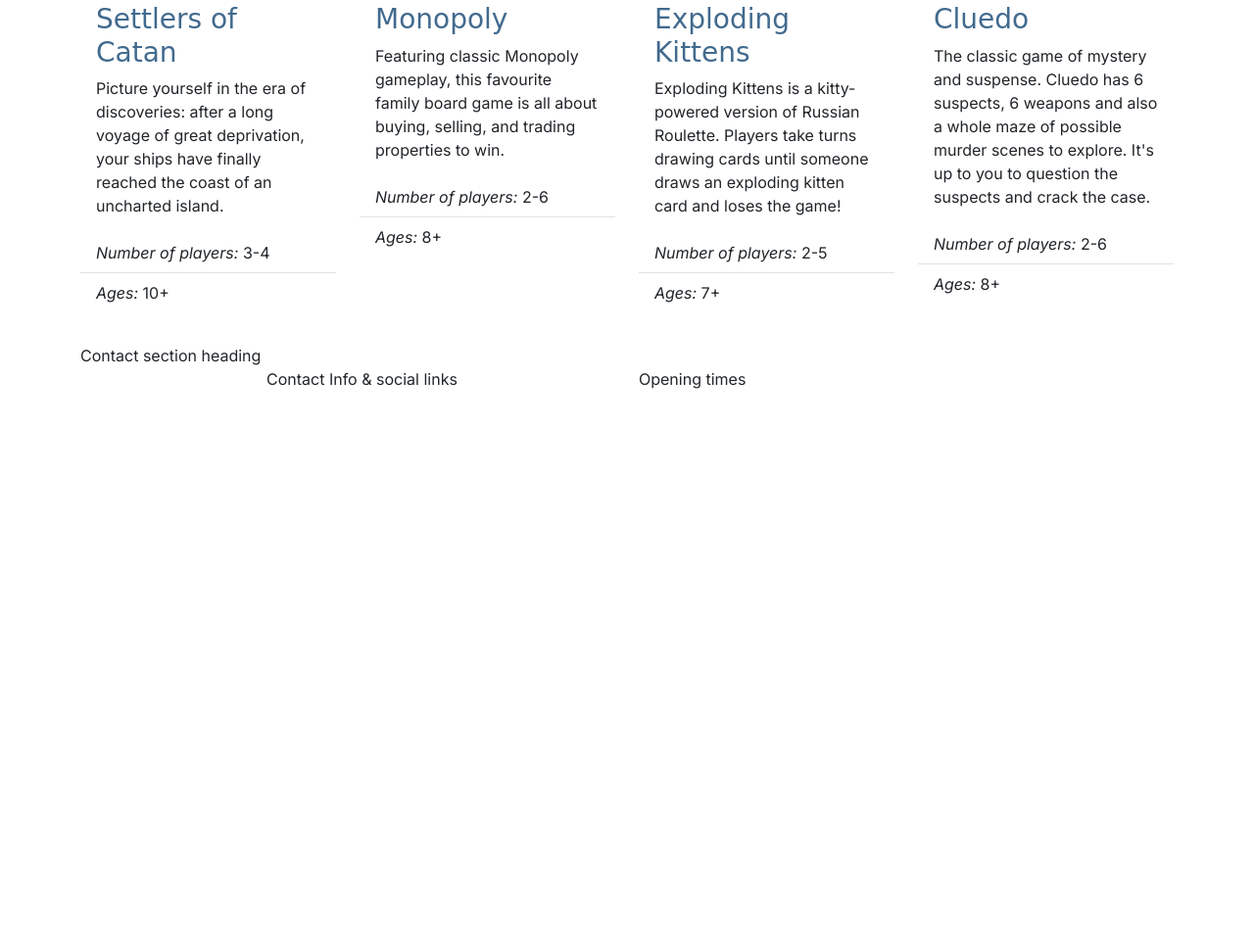
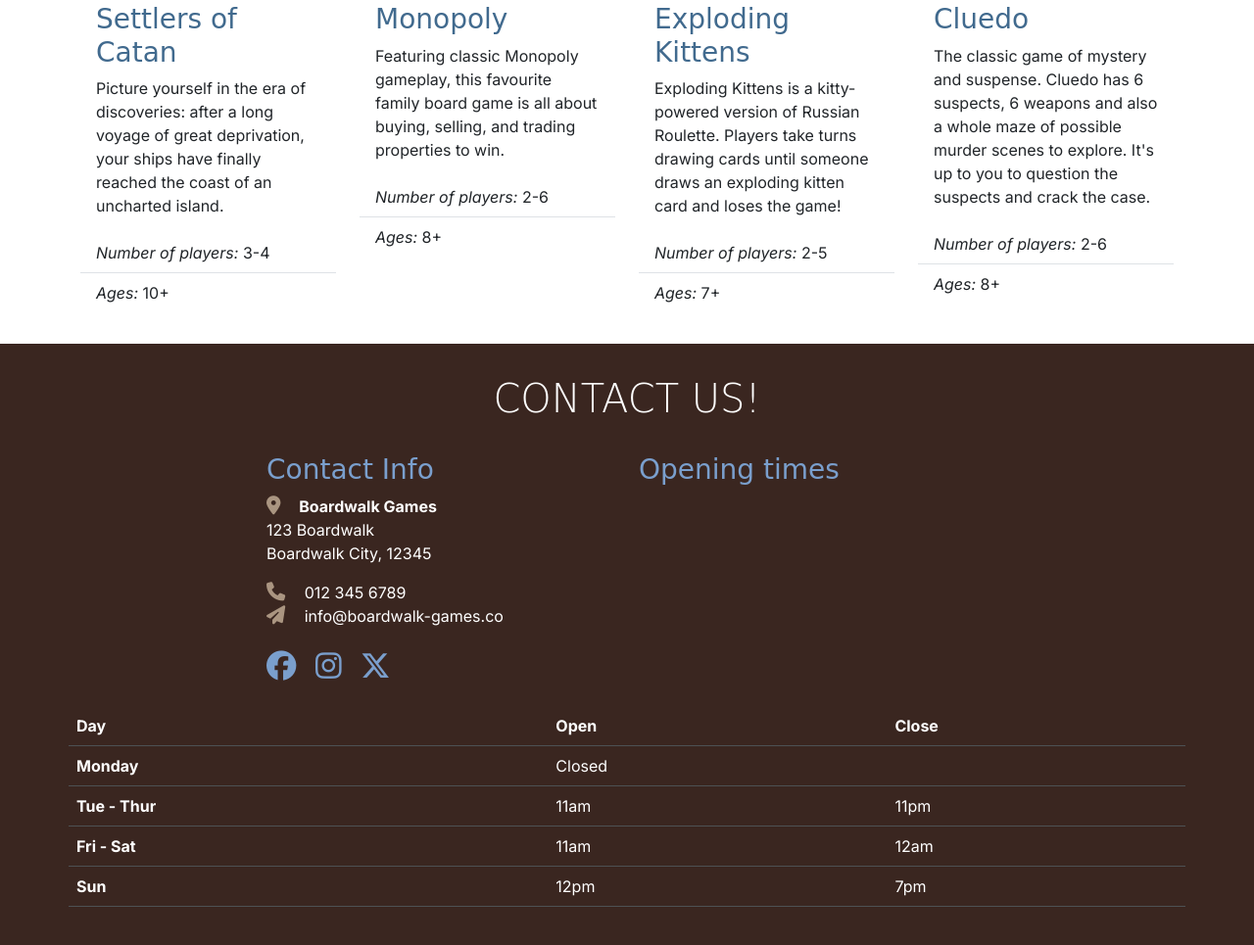
Before and after one commit to FatimahMohamed/boardwalk-games, a plain HTML site: page game-library.html in a window 1280 px wide. Shown: the part 1289-2254 px from the top of the page at 98% size. Before the commit the page ends 1688 px from the top, so only its background shows below. Drawn offline with nearby package versions, Linux system fonts and the light colour scheme; a web font is replaced by a local one.

Commit message:
style contact section

```diff
--- a/assets/css/style.css
+++ b/assets/css/style.css
@@ -105,6 +105,10 @@
     color: var(--secondary-color);
 }
 
+#contact .table-dark *{
+    background-color: transparent ;
+}
+
 /* grid visualisation css for testing
 .container, .row {
     border: 2px solid black
--- a/game-library.html
+++ b/game-library.html
@@ -37,7 +37,7 @@
           <a class="nav-link active" aria-current="page" href="game-library.html">Games</a>
         </li>
         <li class="nav-item">
-          <a class="nav-link" href="#">Contact</a>
+          <a class="nav-link" href="index.html#contact">Contact</a>
         </li>
       </ul>
     </div>
@@ -206,14 +206,63 @@
 
 </main>
 
- <!--footer/contact section-->
+<!--footer/contact section-->
 <!--mt auto added to push footer to the bottom of the page-->
-<footer class="mt-auto">
-    <div class="container">
+<footer id="contact" class="mt-auto">
+    <div class="container section">
         <div class="row justify-content-center">
-            <div class="col-12">Contact section heading</div>
-            <div class="col-12 col-med-6 col-xl-4">Contact Info & social links</div>
-            <div class="col-12 col-med-6 col-xl-4">Opening times</div>
+            <div class="col-12 text-center">
+                <h2 class="display-6">Contact us!</h2>
+            </div>
+            <div class="col-12 col-med-6 col-xl-4">
+                <h3 class="sub-heading-color">Contact Info</h3>
+                <address>
+                    <strong><i class="fa-solid fa-location-dot"></i> Boardwalk Games</strong><br>
+                    123 Boardwalk <br>
+                    Boardwalk City, 12345
+                </address>
+                <p><i class="fa-solid fa-phone"></i> 012 345 6789 <br>
+                <i class="fa-solid fa-paper-plane"></i> info@boardwalk-games.co</p>
+                <div class="social-links my-4">
+                    <a href="https://www.facebook.com/" rel="noopener" target="_blank" class="social-link" aria-label="Visit our Facebook page (opens in a new tab)"><i class="fa-brands fa-facebook"></i></a>
+                    <a href="https://www.instagram.com/" rel="noopener" target="_blank" class="social-link" aria-label="Visit our Instagram page (opens in a new tab)"><i class="fa-brands fa-instagram"></i></a>
+                    <a href="https://www.x.com/" target="_blank" rel="noopener" class="social-link" aria-label="Visit our X page (opens in a new tab)"><i class="fa-brands fa-x-twitter"></i></a>
+                </div>
+            </div>
+            <div class="col-12 col-med-6 col-xl-4"><h3 class="sub-heading-color">Opening times</h3></div>
+            <!--opening times table-->
+            <table class="table table-dark">
+  <thead>
+    <tr>
+      <th scope="col">Day</th>
+      <th scope="col">Open</th>
+      <th scope="col">Close</th>
+    </tr>
+  </thead>
+  <tbody>
+    <tr>
+      <th scope="row">Monday</th>
+      <td>Closed</td>
+      <td></td>
+    </tr>
+    <tr>
+      <th scope="row">Tue - Thur</th>
+      <td>11am</td>
+      <td>11pm</td>
+    </tr>
+    <tr>
+      <th scope="row">Fri - Sat</th>
+      <td>11am</td>
+      <td>12am</td>
+    </tr>
+    <tr>
+      <th scope="row">Sun</th>
+      <td>12pm</td>
+      <td>7pm</td>
+    </tr>
+  </tbody>
+</table>
+            <!--end of opening times table-->
         </div>
     </div>
 </footer>
```
Also changed, not shown: index.html (+36 -3 lines).
